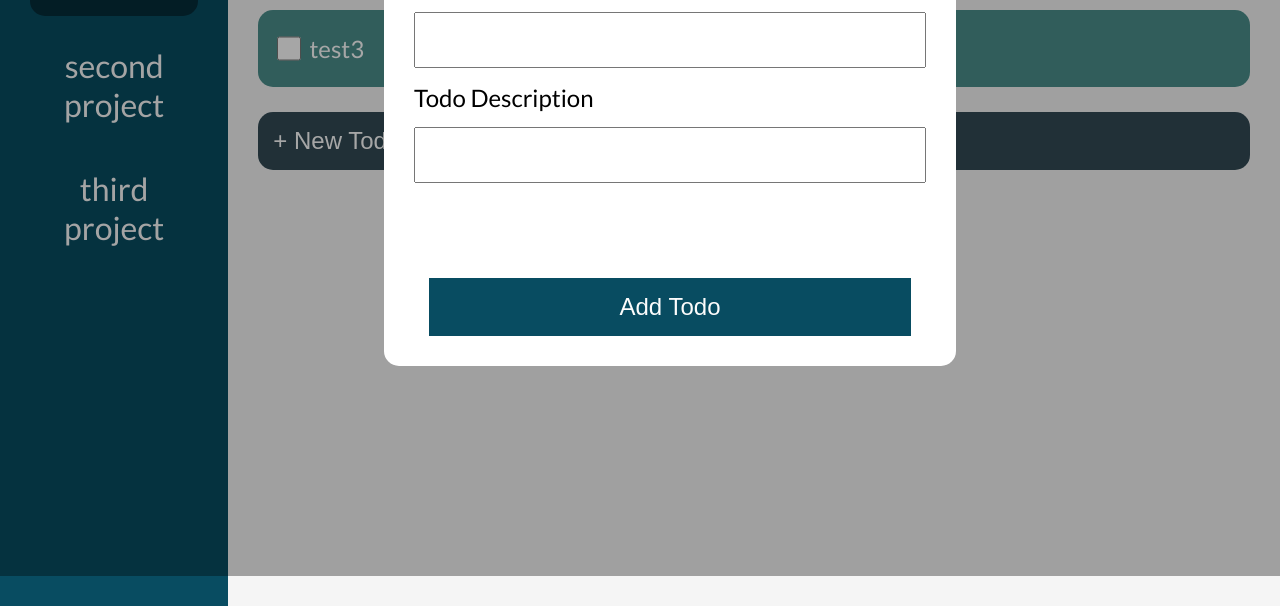
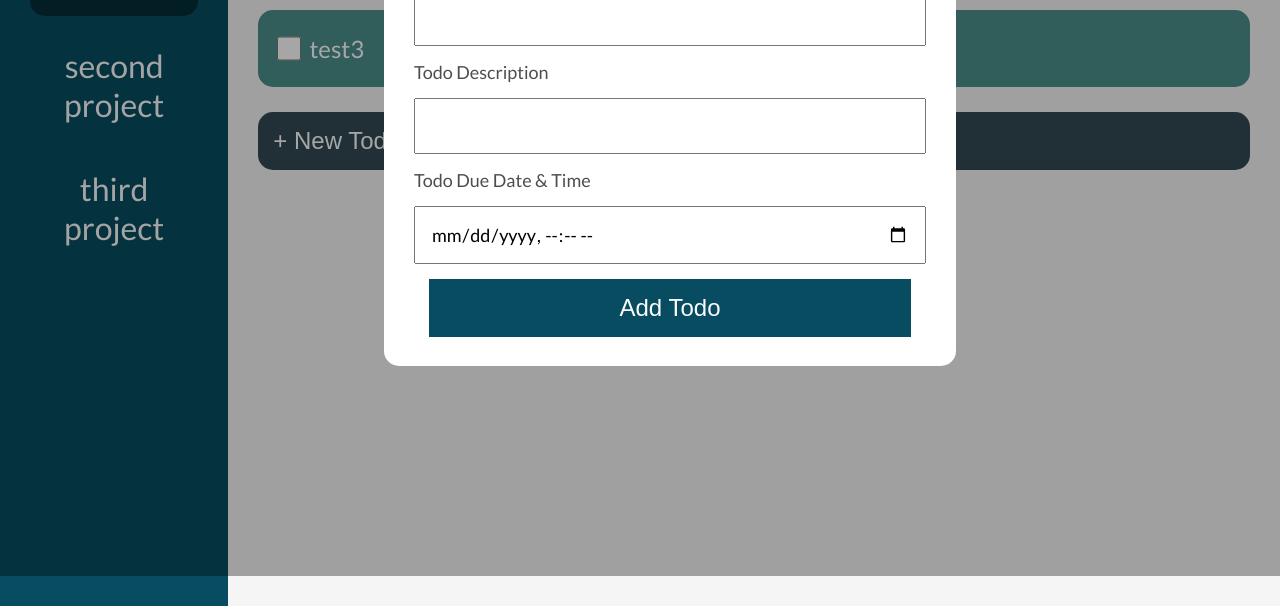
Before and after one commit to Omarpixel9/Odin_TodoList, a website built with webpack: page dist/index.html in a window 1280 px wide. Both pictures are taken after a click on the button "+ New Todo". Shown: the part 224-830 px from the top of the page. Built offline with nearby package versions, Linux system fonts and the light colour scheme.

Commit message:
added: due date UI

```diff
--- a/src/dom-manip.js
+++ b/src/dom-manip.js
@@ -81,28 +81,41 @@ const loadTodoDetailDisplay = (todo) => {
     const titleDisplay = buildElement('h1');
     titleDisplay.textContent = 'Create a New Todo';
 
+    // Form Template Model
+    const formModel = {
+        todoName: {
+            label: 'Todo Name',
+            inputType: 'text',
+        },
+        todoDesc: {
+            label: 'Todo Description',
+            inputType: 'text',
+        },
+        todoDueDate: {
+            label: 'Todo Due Date & Time',
+            inputType: 'datetime-local',
+        },
+    };
+
+    // Generate Form in DOM
+    const todoForm = buildElement('form');
     // Form Details
-    const todoForm = buildElement('form');
-    // Todo Name
-    const todoName = buildElement('label');
-    todoName.textContent = 'Todo Name';
-    const todoTextfield = buildElement('input');
-    todoTextfield.type = 'text';
-    // Todo Desc
-    const todoDesc = buildElement('label');
-    todoDesc.textContent = 'Todo Description';
-    const todoDescTF = buildElement('input');
-    todoDescTF.type = 'text';
+    for (const field in formModel) {
+        console.log(formModel[field].label);
+        const labelElement = buildElement('label');
+        labelElement.textContent = formModel[field].label;
+        const inputElement = buildElement('input');
+        inputElement.type = formModel[field].inputType;
+        todoForm.appendChild(labelElement);
+        todoForm.appendChild(inputElement);
+    }
+
     // Add Todo Button
     const addTodoBtn = buildElement('button');
     addTodoBtn.textContent = 'Add Todo';
     addTodoBtn.type = 'button';
 
-    todoForm.appendChild(titleDisplay);
-    todoForm.appendChild(todoName);
-    todoForm.appendChild(todoTextfield);
-    todoForm.appendChild(todoDesc);
-    todoForm.appendChild(todoDescTF);
+    todoDetailDiv.appendChild(titleDisplay);
     todoDetailDiv.appendChild(todoForm);
     todoDetailDiv.appendChild(addTodoBtn);
 
--- a/src/style.css
+++ b/src/style.css
@@ -80,10 +80,11 @@ body {
 }
 
 #todoDetails label {
-    font-size: 24px;
+    font-size: 18px;
+    color: rgb(77, 77, 77);
 }
 
-#todoDetails input[type='text'] {
+#todoDetails input[type='text'], #todoDetails input[type='datetime-local'] {
     font-size: 18px;
     padding: 15px;
     font-family: inherit;
@@ -128,6 +129,7 @@ body {
 
 .swal-modal {
     background-color: var(--white-color);
+    border-radius: 15px;
 }
 
 #sidebar {
```
